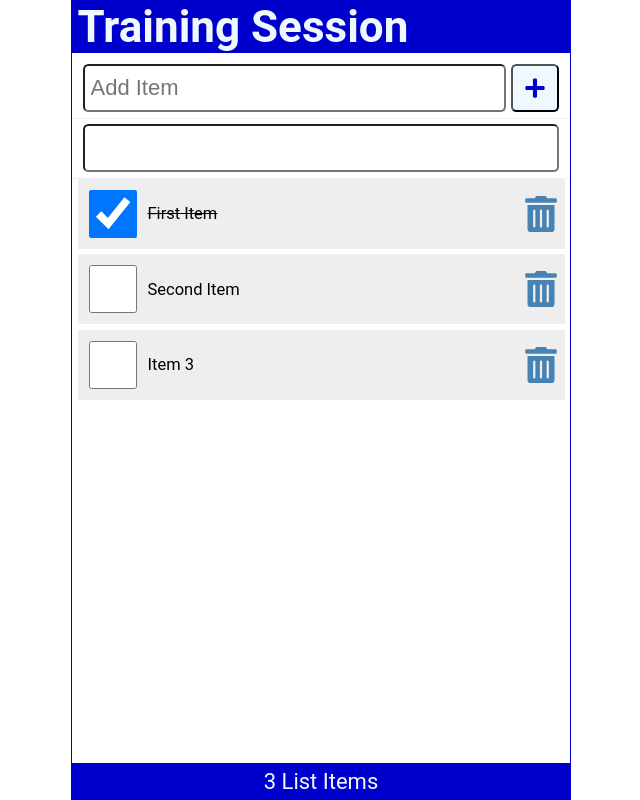
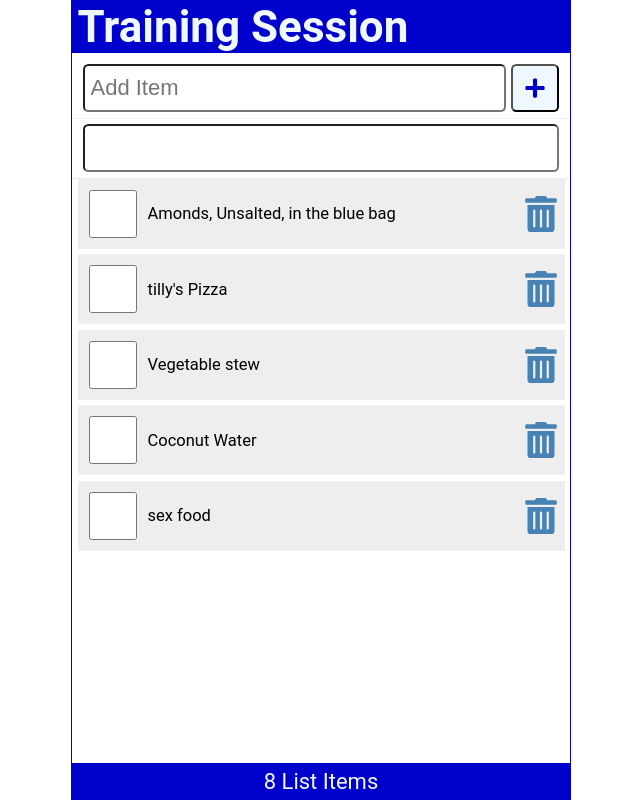
Before and after one commit to kwamekyeimonies/React-Dev, a React (Create React App) app: page / in a window 1280 px wide. Shown: the whole page, without its empty margins (319-959 px from the left). Built offline with nearby package versions, Linux system fonts and the light colour scheme; data requests are answered from the project's data file.

Commit message:
json server crud operations

```diff
--- /dev/null
+++ b/data/db.json
@@ -0,0 +1,44 @@
+{
+  "items": [
+    {
+      "id": 1,
+      "checked": false,
+      "item": "Amonds, Unsalted, in the blue bag"
+    },
+    {
+      "id": 2,
+      "checked": false,
+      "item": "tilly's Pizza"
+    },
+    {
+      "id": 3,
+      "checked": false,
+      "item": "Bread"
+    },
+    {
+      "id": 4,
+      "checked": false,
+      "item": "Cookies"
+    },
+    {
+      "id": 6,
+      "checked": false,
+      "item": "Vegetable stew"
+    },
+    {
+      "id": 7,
+      "checked": false,
+      "item": "Coconut Water"
+    },
+    {
+      "id": 8,
+      "checked": false,
+      "item": "sex food"
+    },
+    {
+      "id": 9,
+      "checked": false,
+      "item": "cookies"
+    }
+  ]
+}
--- a/src/App.js
+++ b/src/App.js
@@ -1,56 +1,76 @@
-import React, { useState } from 'react'
+import React, { useEffect, useState } from 'react'
 import Additem from './Components/Additem'
+import apiRequest from './Components/ApiRequest'
 import Content from './Components/Content'
 import Footer from './Components/Footer'
 import Header from './Components/Header'
 import SearchItem from './Components/SearchItem'
 
 const App = () => {
-  const [items, setItems] = useState(JSON.parse(localStorage.getItem("ShoppingList")) || [
-    {
-        id:1,
-        checked:true,
-        item:"First Item"
-    },
-    {
-        id:2,
-        checked:false,
-        item:"Second Item"
-    },
-    {
-        id:3,
-        checked:false,
-        item:"Item 3"
-    }
-])
 
+  const API_URL = 'http://localhost:3500/items'
+  const [items, setItems] = useState([])
   const [newItem, setNewItem] = useState('');
   const [search,setSearch] = useState(" ");
+  const [fetchError, setFetchError] = useState(null)
+  const [isLoading, setIsLoading] = useState(true);
 
-const setAndSaveItems = (newItems)=>{
-  setItems(newItems)
-  localStorage.setItem("ShoppingList",JSON.stringify(newItems))
-}
+// const setAndSaveItems = (newItems)=>{
+//   setItems(newItems)
+//   localStorage.setItem("ShoppingList",JSON.stringify(newItems))
+// }
 
-const addItem =(item)=>{
+const addItem =async(item)=>{
   const id = items.length ? items[items.length-1].id+1 : 1
   const myNewItem = {id, checked:false , item}
   const listItems= [...items,myNewItem]
-  setAndSaveItems(listItems)
+  setItems(listItems)
+
+  const postOptions = {
+    method:'POST',
+    headers:{
+      'Content-Type':'application/json'
+    },
+    body:JSON.stringify(myNewItem)
   }
 
-const handleCheck = (id) =>{
+  const result = await apiRequest(API_URL,postOptions)
+  if (result) setFetchError(result);
+}
+
+const handleCheck = async(id) =>{
   // console.log(`key: ${id}`)
   const listItems = items.map((item)=> item.id === id ? {...item, checked: !item.checked} : item)
-  setAndSaveItems(listItems)
+  setItems(listItems)
 
+  const myItem = listItems.filter((item)=> item.id === id);
+  const updateOptions = {
+    method:'PATCH',
+    headers:{
+      'Content-Type':'application/json'
+    },
+    body:JSON.stringify({checked: myItem[0]}.checked)
+  };
+
+  const reqUrl = `${API_URL}/${id}`
+  const result = await apiRequest(reqUrl, updateOptions)
+  if (result) setFetchError(result)
 }
 
-const handleDelete = (id) =>{
+const handleDelete = async(id) =>{
   // console.log(id)
   const listItems = items.filter((item)=> item.id !== id);
   console.log(listItems)
- setAndSaveItems(listItems)
+ setItems(listItems)
+
+ const deleteOptions = {
+  method:'DELETE',
+ }
+ const reqUrl = `${API_URL}/${id}`
+ const result = await apiRequest(reqUrl, deleteOptions)
+
+ if (result) setFetchError(result)
+
 }
 
 const handleSubmit=(e)=>{
@@ -62,17 +82,52 @@
 
 }
 
+// useEffect(()=>{
+//   localStorage.setItem("ShoppingList",JSON.stringify(newItem))
+// },[items])
+
+useEffect(()=>{
+ const fetchItem = async()=>{
+  try {
+    const response = await fetch(API_URL);
+    if (!response.ok) throw Error("Did not receive expedted data");
+    const listItems = await response.json();
+    console.log(listItems)
+    setItems(listItems)
+    setFetchError(null)
+  }
+  catch(err){
+    setFetchError(err.message)
+  }
+  finally{
+    setIsLoading(false)
+  }
+ }
+
+ setTimeout(()=>{
+  (async()=> await fetchItem())();
+ },2000)
+// fetchItem()
+},[])
 
   return (
     <div className='App'>
       <Header title="Training Session" />
       <Additem newItem={newItem} setNewItem={setNewItem} handleSubmit={handleSubmit} />
       <SearchItem search={search} setSearch={setSearch} />
-      <Content
+      <main>
+        {isLoading && <p>Loading Items......</p>}
+        {
+          fetchError  && <p style={{color:'red'}}>{`Error : ${fetchError}`} </p>
+        }
+        {
+          !fetchError && !isLoading && <Content
           items={items.filter(item=>((item.item).toLowerCase()).includes(search.toLowerCase()))}
           handleCheck={handleCheck}
           handleDelete={handleDelete}
           />
+        }
+      </main>
       <Footer length={items.length} />
     </div>
   )
--- /dev/null
+++ b/src/Components/ApiRequest.jsx
@@ -0,0 +1,16 @@
+const apiRequest = async(url = '',optionsObj = null, errMsg = null) =>{
+    try{
+        const response = await fetch(url, optionsObj)
+        if (!response.ok){
+            throw Error("Please Reload the web application")
+        }
+    }
+    catch(err){
+        errMsg= err.message;
+            }
+    finally{
+        return errMsg;
+    }
+}
+
+export default apiRequest
--- a/src/Components/Content.jsx
+++ b/src/Components/Content.jsx
@@ -24,7 +24,7 @@
     // }
 
   return (
-    <main>
+    <>
       {
         items.length ? (
            <ItemList   items={items} handleCheck={handleCheck} handleDelete={handleDelete}  />
@@ -35,7 +35,7 @@
             }}>Your List is empty</p>
         )
       }
-    </main>
+    </>
   )
 }
 
```
Also changed, not shown: 2 other files (tests, documents, lock files or other folders). Lines whose indentation alone changed are shown as unchanged.
